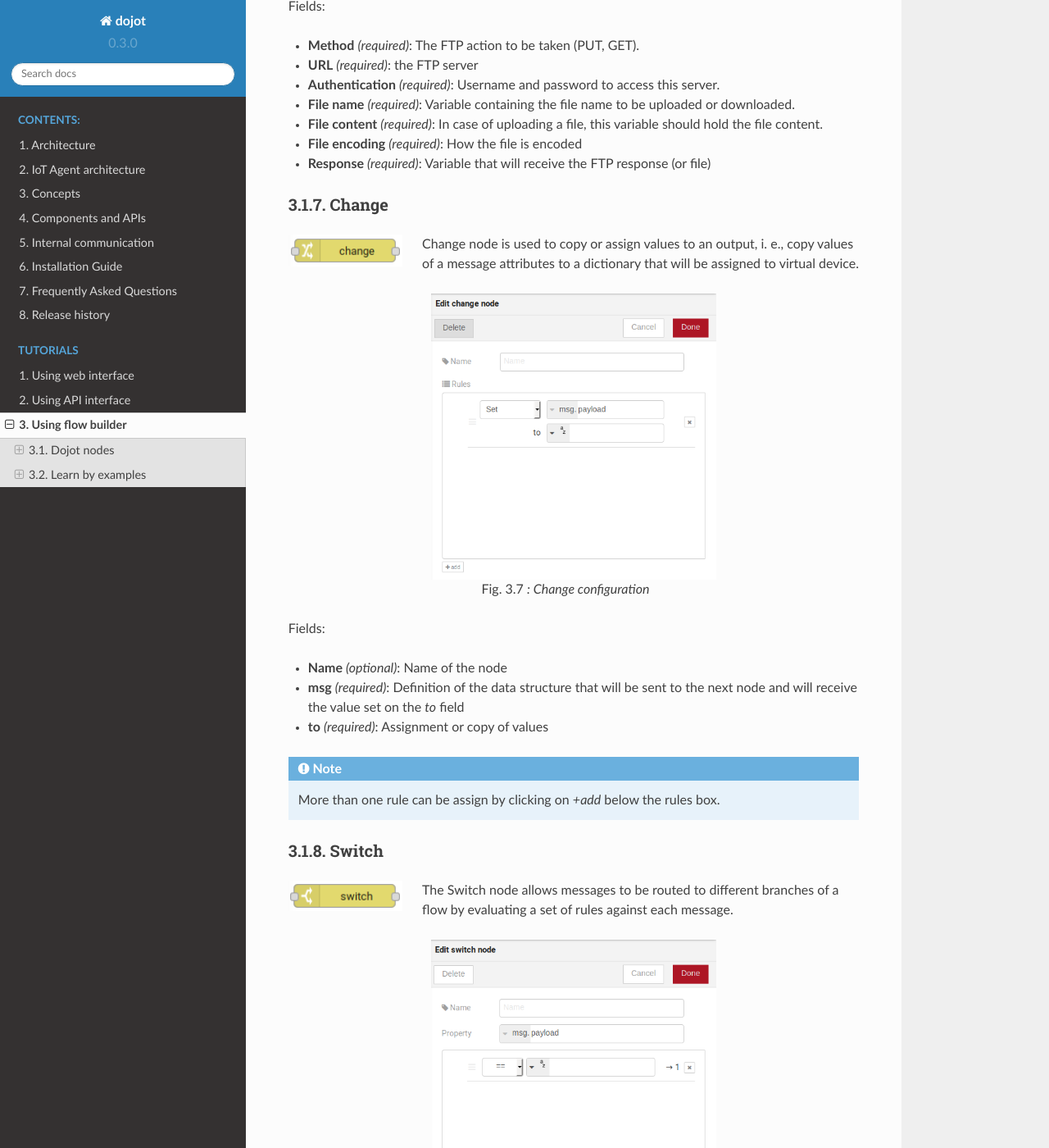
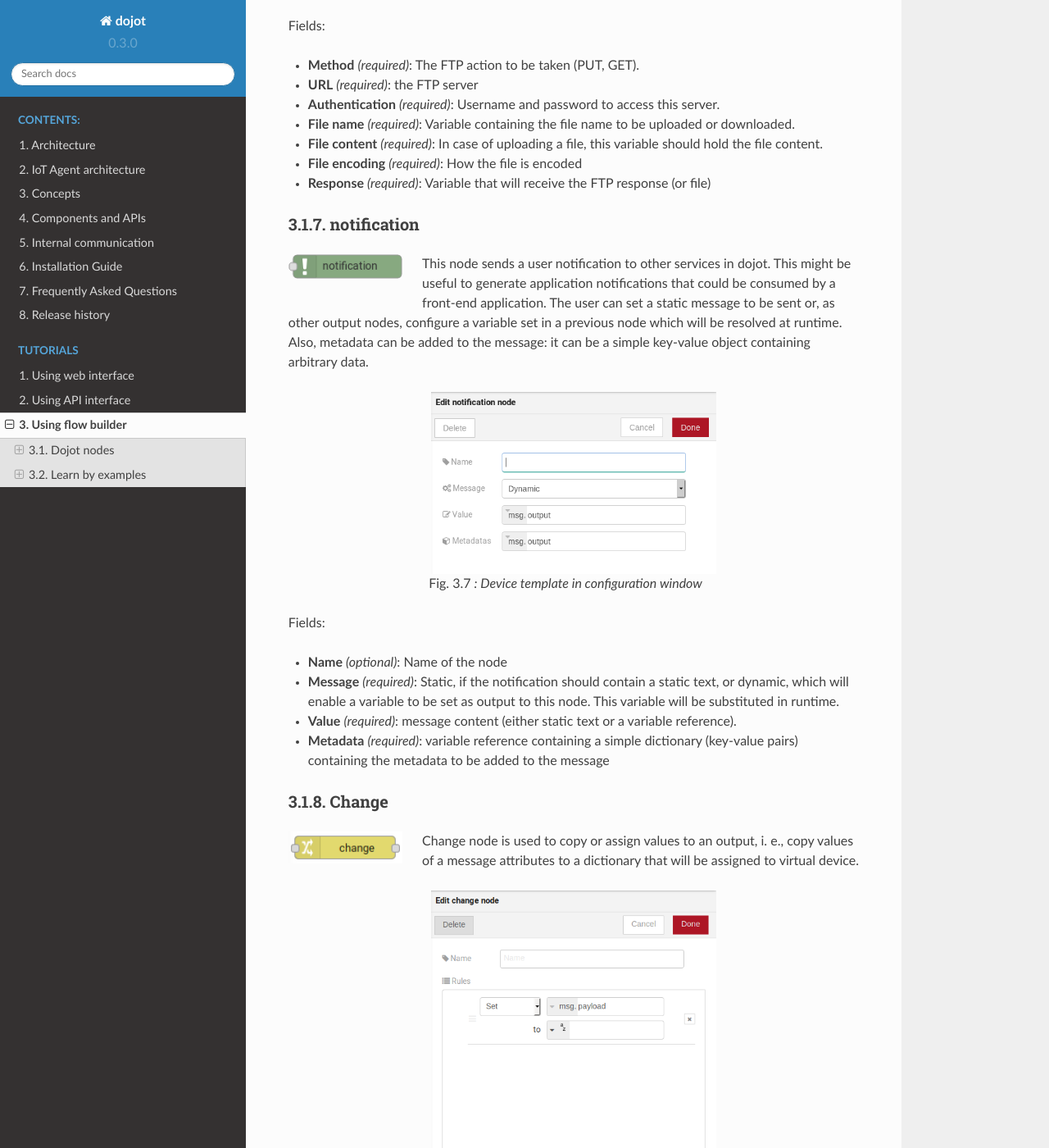
Before and after one commit to dojot/docs, a Sphinx documentation site: the page built from source/flow.rst, in a window 1280 px wide and 1400 px high, scrolled down 5728 px. Shown: the whole window at 82% size. Built offline with Sphinx 7.4.7 and the Read the Docs theme 2.0.0, drawn with Linux system fonts in a browser that asks for light colours; some of the changed text lies outside the part shown.

Commit message:
docs: adding notification node

```diff
--- a/source/flow.rst
+++ b/source/flow.rst
@@ -257,6 +257,42 @@ Fields:
 * **File encoding** *(required)*: How the file is encoded
 * **Response** *(required)*: Variable that will receive the FTP response
   (or file)
+
+
+notification
+************
+
+.. _notification-request:
+.. image:: images/nodes/notification.png
+    :width: 20%
+    :align: left
+    :alt: http_node
+
+This node sends a user notification to other services in dojot. This might be
+useful to generate application notifications that could be consumed by a
+front-end application. The user can set a static message to be sent or, as
+other output nodes, configure a variable set in a previous node which will be
+resolved at runtime. Also, metadata can be added to the message: it can be
+a simple key-value object containing arbitrary data.
+
+.. _notification-panel:
+.. figure:: images/nodes/notification-panel.png
+    :width: 50%
+    :align: center
+    :alt: httpin_node
+
+    : Device template in configuration window
+
+Fields:
+
+* **Name** *(optional)*: Name of the node
+* **Message** *(required)*: Static, if the notification should contain a static
+  text, or dynamic, which will enable a variable to be set as output to this
+  node. This variable will be substituted in runtime.
+* **Value** *(required)*: message content (either static text or a variable
+  reference).
+* **Metadata** *(required)*: variable reference containing a simple dictionary
+  (key-value pairs) containing the metadata to be added to the message
 
 
 Change
```
